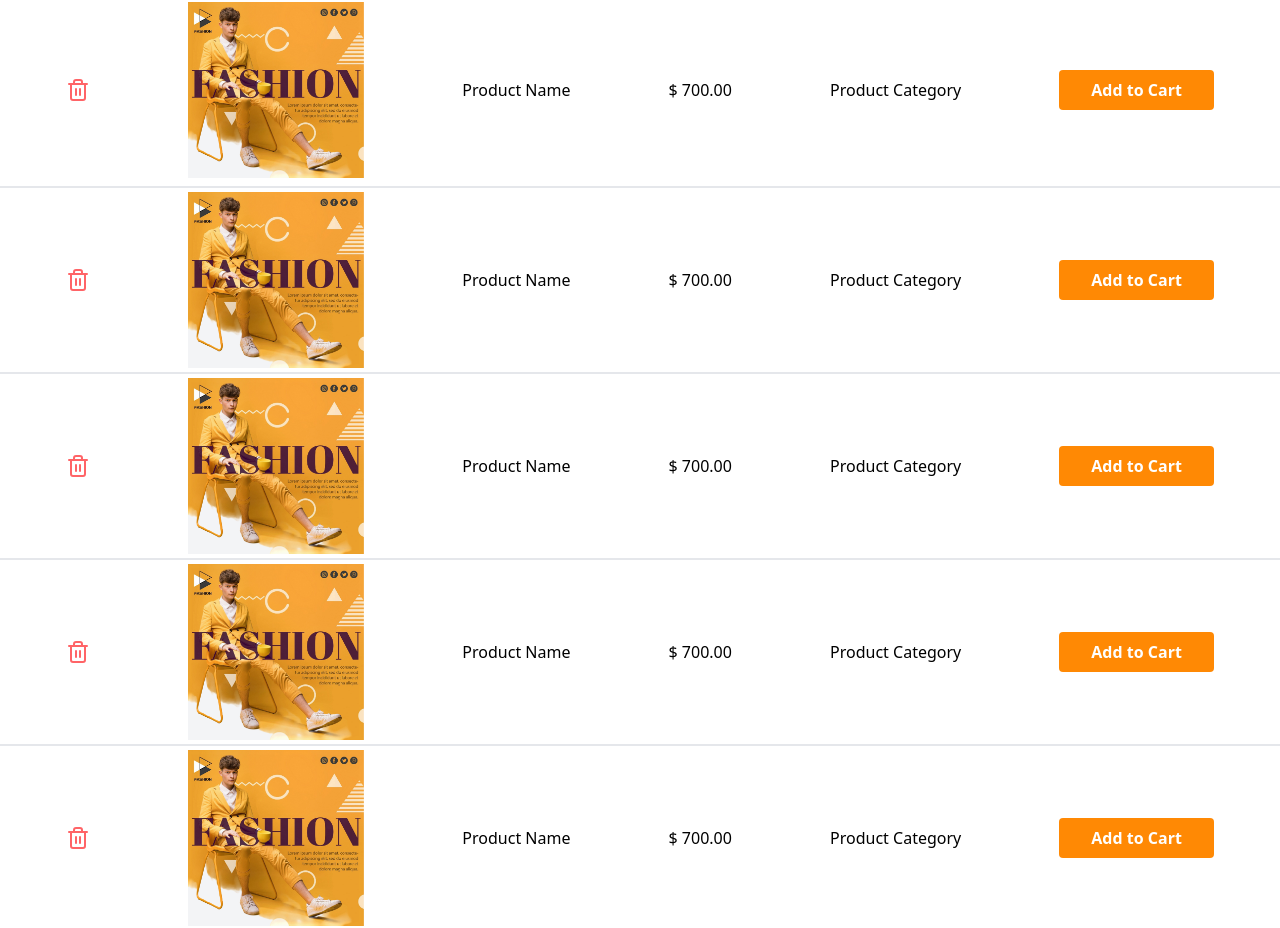
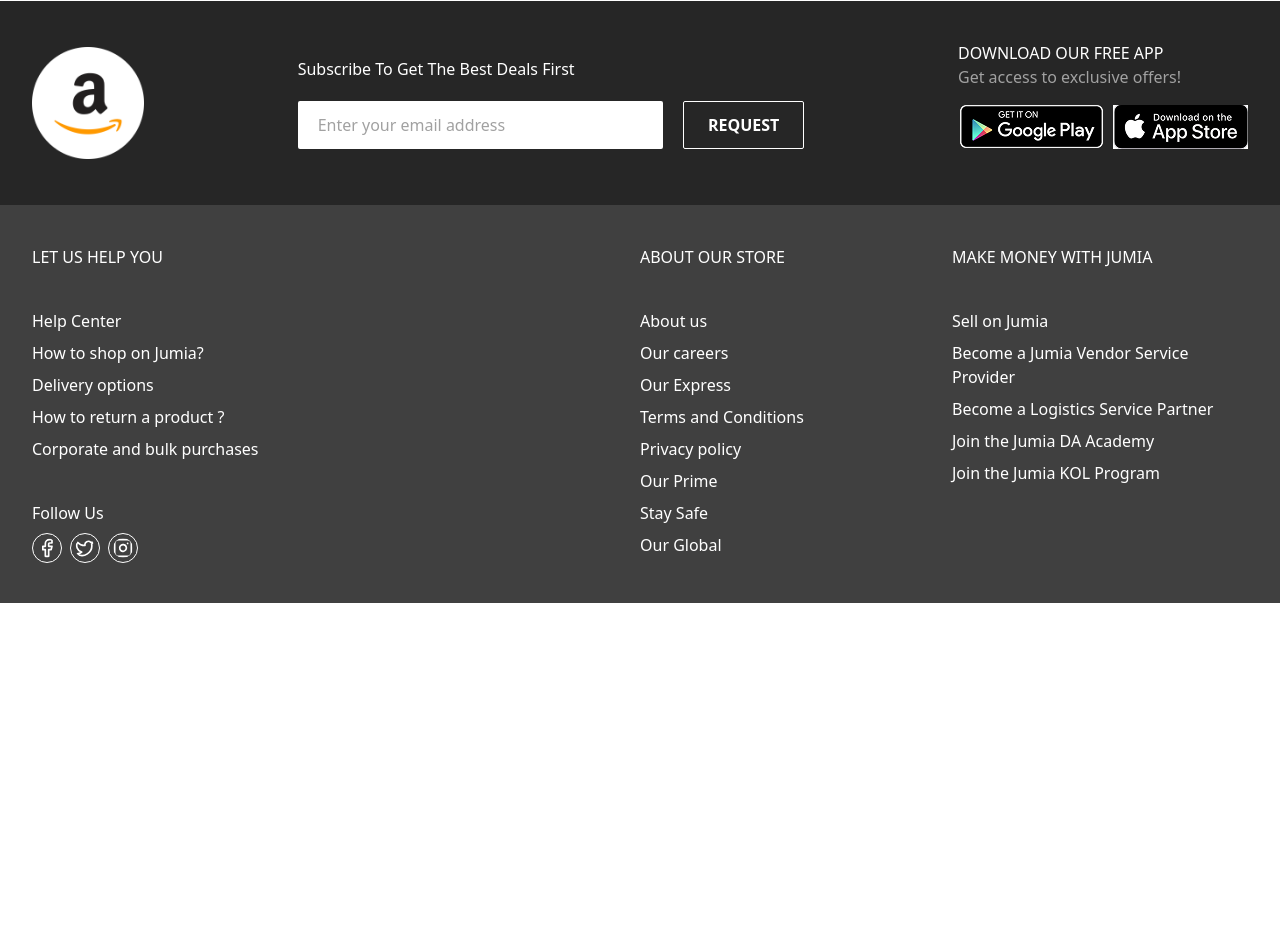
Before and after one commit to ahmedragab15/E-Commerce-Website, a React (Vite) app: page /wishList in a window 1280 px wide. Shown: the part 351-1279 px from the top of the page. After the commit the page ends 954 px from the top, so only its background shows below. Built offline with nearby package versions, Linux system fonts and the light colour scheme.

Commit message:
whishlist feature

```diff
--- a/src/components/Header.tsx
+++ b/src/components/Header.tsx
@@ -6,12 +6,14 @@ import { useState } from "react";
 import PageTransition from "./PageTransition";
 import { useContext } from "react";
 import { CartContext } from "./context/CartContext";
+import { WhishListContext } from "./context/WhishlistContext";
 
 const Header = () => {
   const [openNav, setOpenNav] = useState(false);
 
   const [isAnimating, setIsAnimating] = useState(false);
   const { cartItems } = useContext(CartContext);
+  const {whishListItems} = useContext(WhishListContext)
   const transitionHandler = () => {
     setIsAnimating(!isAnimating);
     setTimeout(() => {
@@ -21,7 +23,7 @@ const Header = () => {
 
   return (
     <>
-      <header className="fixed top-0 right-0 left-0 bg-orange-400 lg:py-5 px-8 flex flex-col justify-evenly z-[1000] shadow-sm space-y-3">
+      <header className="fixed top-0 right-0 left-0 bg-orange-400 lg:py-5 px-8 flex flex-col justify-evenly z-[999] shadow-sm space-y-3">
         <div className="top-nav flex justify-between items-center py-1 lg:py-0 relative">
           <span className="hidden lg:block">Selle easily on our store</span>
           <nav className={`fixed lg:static z-50 top-0 ${openNav ? "right-0" : "-right-full"} bottom-0 w-2/4 duration-700 lg:w-auto bg-orange-400 shadow-black shadow-sm lg:shadow-none p-5 lg:p-0 lg:bg-transparent flex items-center justify-center`}>
@@ -140,8 +142,9 @@ const Header = () => {
               <ShoppingCart size={33} className="cursor-pointer hover:scale-110 duration-200" />
               <span className="cart-count absolute top-0 right-0 bg-red-500 rounded-full pointer-events-none w-5 h-5 flex justify-center items-center">{cartItems?.length}</span>
             </Link>
-            <Link to="/wishlist">
+            <Link to="/wishlist" className="relative">
               <Heart size={33} className="cursor-pointer hover:scale-110 duration-200" />
+              <span className="cart-count absolute top-0 right-0 bg-red-500 rounded-full pointer-events-none w-5 h-5 flex justify-center items-center">{whishListItems?.length}</span>
             </Link>
           </div>
         </div>
--- /dev/null
+++ b/src/components/context/WhishlistContext.tsx
@@ -0,0 +1,47 @@
+import { createContext, ReactNode, useEffect, useState } from "react";
+import { IProduct } from "../../interfaces";
+
+interface WhishListItems extends IProduct {
+    quantity: number;
+}
+
+interface IProps {
+    whishListItems: WhishListItems[];
+    addWhishListItem: (item: WhishListItems) => void;
+    removeWhishListItem: (item: WhishListItems) => void;
+}
+
+// eslint-disable-next-line @typescript-eslint/no-explicit-any
+const WhishListContext = createContext<IProps | any>(null);
+
+const WhishListProvider = ({ children }: { children: ReactNode }) => {
+    const [whishListItems, setWishListItems] = useState<WhishListItems[]>([]);
+
+    useEffect(() => {
+        const storedWhishListItems = localStorage.getItem("whishListItems");
+        if (storedWhishListItems) {
+            setWishListItems(JSON.parse(storedWhishListItems));
+        }
+    }, []);
+
+    useEffect(() => {
+        localStorage.setItem("whishListItems", JSON.stringify(whishListItems));
+    }, [whishListItems]);
+
+    const addWhishListItem = (item: WhishListItems) => {
+        const existingWhishListItem = whishListItems.find((i) => i.id === item.id);
+        if (existingWhishListItem) {
+            setWishListItems((prevItems) => prevItems.map((i) => (i.id === item.id ? { ...i, quantity: i.quantity + 1 } : i)));
+        } else {
+            setWishListItems((prevItems) => [...prevItems, { ...item, quantity: 1 }]);
+        }
+    };
+
+    const removeWhishListItem = (item: WhishListItems) => {
+        setWishListItems((prevItems) => prevItems.filter((i) => i.id !== item.id))
+    };
+
+    return <WhishListContext.Provider value={{ whishListItems: whishListItems, addWhishListItem, removeWhishListItem, setWishListItems }}>{children}</WhishListContext.Provider>;
+};
+
+export { WhishListProvider, WhishListContext};
--- a/src/main.tsx
+++ b/src/main.tsx
@@ -2,9 +2,12 @@ import { createRoot } from "react-dom/client";
 import "./index.css";
 import App from "./App.tsx";
 import { CartProvider } from "./components/context/CartContext.tsx";
+import { WhishListProvider } from "./components/context/WhishlistContext.tsx";
 
 createRoot(document.getElementById("root")!).render(
   <CartProvider>
-    <App />
+    <WhishListProvider>
+      <App />
+    </WhishListProvider>
   </CartProvider>
 );
--- a/src/pages/Checkout.tsx
+++ b/src/pages/Checkout.tsx
@@ -2,8 +2,37 @@ import { Trash2 } from "lucide-react";
 import { Link } from "react-router-dom";
 import Images from "../components/Images";
 import { Helmet } from "react-helmet";
+import { useContext } from "react";
+import { CartContext } from "../components/context/CartContext";
+import toast from "react-hot-toast";
 
 const Checkout = () => {
+  const { cartItems, removeCartItem, setCartItems } = useContext(CartContext);
+
+  const handleRemoveFromCart = (id: number) => {
+    removeCartItem({ id });
+    toast.success("Item removed from cart");
+  };
+
+  const handleQuantityChange = (id: number, quantity: number) => {
+    console.log("handleQuantityChange", id, quantity);
+    const existingCartItemIndex = cartItems.findIndex((item: { id: number }) => item.id === id);
+    if (existingCartItemIndex !== -1) {
+      if (quantity <= 0) {
+        removeCartItem({ id });
+      } else {
+        const updatedCartItems = [...cartItems];
+        updatedCartItems[existingCartItemIndex].quantity = quantity;
+        setCartItems(updatedCartItems);
+      }
+    }
+  };
+
+  const total = cartItems
+    .map((item: { price: number; quantity: number }) => item.price * item.quantity)
+    .reduce((a: number, b: number) => a + b, 0)
+
+
   return (
     <>
       <Helmet>
@@ -11,7 +40,7 @@ const Checkout = () => {
       </Helmet>
       <main className="mt-37">
         <div className="container mx-auto my-12 py-8 px-10 xl:px-18 bg-neutral-100">
-          <Link to="/" className="inline-block underline text-orange-400 font-medium dec hover:text-black py-2">
+          <Link to="/shop" className="inline-block underline text-orange-400 font-medium dec hover:text-black py-2">
             &lt; Continue Shopping
           </Link>
           <div className="cart-header pt-8 pb-4 border-t border-gray-200">
@@ -20,48 +49,32 @@ const Checkout = () => {
           </div>
           <div className="wrapper flex flex-col lg:flex-row justify-between gap-4">
             <div className="cart-items space-y-8 lg:w-3/5 ">
-              <div className="item w-fit mx-auto sm:w-auto bg-white flex flex-col sm:flex-row justify-evenly items-center gap-4 py-4 px-6 rounded-xl shadow-lg">
-                <img src={Images.homeImgs.h2} className="bg-gray-100 w-20 lg:w-30 h-auto object-fit" alt="hero image" />
-                <div>
-                  <h3 className="font-medium">Product Name</h3>
-                  <h3 className="text-sm text-gray-600">Product description</h3>
+              {cartItems.map((item: { id: number; title: string; image: string; description: string; category: string; price: number; quantity: number; total: number }, idx: number) => (
+                <div key={idx} className="item w-fit mx-auto sm:w-auto bg-white flex flex-col sm:flex-row justify-evenly items-center gap-4 py-4 px-6 rounded-xl shadow-lg">
+                  <img src={item.image} className="bg-gray-100 w-20 lg:w-30 h-30 object-fit" alt={item.title} />
+                  <div>
+                    <h3 title={item.title} className="font-medium line-clamp-1">
+                      {item.title}
+                    </h3>
+                    <h3 title={item.description} className="text-sm text-gray-600 max-w-50 line-clamp-2">
+                      {item.description}
+                    </h3>
+                  </div>
+                  <div className="quantity flex font-medium space-x-2 lg:space-x-3">
+                    <button className="border border-gray-300 bg-neutral-100 hover:bg-neutral-200 lg:text-lg px-1 lg:px-2 cursor-pointer" onClick={() => handleQuantityChange(item.id, item.quantity - 1)}>
+                      -
+                    </button>
+                    <span className=" lg:text-lg">{item.quantity}</span>
+                    <button className="border border-gray-300 bg-neutral-100 hover:bg-neutral-200 lg:text-lg px-1 lg:px-2 cursor-pointer" onClick={() => handleQuantityChange(item.id, item.quantity + 1)}>
+                      +
+                    </button>
+                  </div>
+                  <span className="price font-medium">${(item.price * item.quantity).toFixed(2)}</span>
+                  <button onClick={() => handleRemoveFromCart(item.id)}>
+                    <Trash2 className="text-red-400 hover:text-red-500 cursor-pointer" />
+                  </button>
                 </div>
-                <div className="quantity flex font-medium space-x-2 lg:space-x-3">
-                  <button className="border border-gray-300 bg-neutral-100 hover:bg-neutral-200 lg:text-lg px-1 lg:px-2 cursor-pointer">-</button>
-                  <span className=" lg:text-lg">2</span>
-                  <button className="border border-gray-300 bg-neutral-100 hover:bg-neutral-200 lg:text-lg px-1 lg:px-2 cursor-pointer">+</button>
-                </div>
-                <span className="price font-medium">$ 700.00</span>
-                <Trash2 className="text-red-400 hover:text-red-500 cursor-pointer" />
-              </div>
-              <div className="item w-fit mx-auto sm:w-auto bg-white flex flex-col sm:flex-row justify-evenly items-center gap-4 py-4 px-6 rounded-xl shadow-lg">
-                <img src={Images.homeImgs.h2} className="bg-gray-100 w-20 lg:w-30 h-auto object-fit" alt="hero image" />
-                <div>
-                  <h3 className="font-medium">Product Name</h3>
-                  <h3 className="text-sm text-gray-600">Product description</h3>
-                </div>
-                <div className="quantity flex font-medium space-x-2 lg:space-x-3">
-                  <button className="border border-gray-300 bg-neutral-100 hover:bg-neutral-200 lg:text-lg px-1 lg:px-2 cursor-pointer">-</button>
-                  <span className=" lg:text-lg">2</span>
-                  <button className="border border-gray-300 bg-neutral-100 hover:bg-neutral-200 lg:text-lg px-1 lg:px-2 cursor-pointer">+</button>
-                </div>
-                <span className="price font-medium">$ 700.00</span>
-                <Trash2 className="text-red-400 hover:text-red-500 cursor-pointer" />
-              </div>
-              <div className="item w-fit mx-auto sm:w-auto bg-white flex flex-col sm:flex-row justify-evenly items-center gap-4 py-4 px-6 rounded-xl shadow-lg">
-                <img src={Images.homeImgs.h2} className="bg-gray-100 w-20 lg:w-30 h-auto object-fit" alt="hero image" />
-                <div>
-                  <h3 className="font-medium">Product Name</h3>
-                  <h3 className="text-sm text-gray-600">Product description</h3>
-                </div>
-                <div className="quantity flex font-medium space-x-2 lg:space-x-3">
-                  <button className="border border-gray-300 bg-neutral-100 hover:bg-neutral-200 lg:text-lg px-1 lg:px-2 cursor-pointer">-</button>
-                  <span className=" lg:text-lg">2</span>
-                  <button className="border border-gray-300 bg-neutral-100 hover:bg-neutral-200 lg:text-lg px-1 lg:px-2 cursor-pointer">+</button>
-                </div>
-                <span className="price font-medium">$ 700.00</span>
-                <Trash2 className="text-red-400 hover:text-red-500 cursor-pointer" />
-              </div>
+              ))}
             </div>
             <div className="card-details lg:w-2/5 bg-white rounded-xl shadow-lg py-8 px-6 h-fit">
               <h3 className="text-lg font-medium">Card Details</h3>
@@ -122,19 +135,19 @@ const Checkout = () => {
                   <div className="balance flex flex-col pl-2 sm:pl-0 sm:flex-row justify-between gap-2">
                     <h5 className="font-medium">Balance</h5>
                     <h5 className="font-medium text-sm">
-                      $ <span>700.00</span>
+                      <span>${total.toLocaleString()}</span>
                     </h5>
                   </div>
                   <div className="delivery-fee flex flex-col pl-2 sm:pl-0 sm:flex-row justify-between gap-2">
                     <h5 className="font-medium">Delivery fee</h5>
                     <h5 className="font-medium text-xs pr-2">
-                      $ <span>70.00</span>
+                      <span>$40.00</span>
                     </h5>
                   </div>
                   <div className="total-amount flex flex-col pl-2 sm:pl-0 sm:flex-row justify-between gap-2">
                     <h5 className="text-lg font-bold">Total bill amount</h5>
                     <h5 className="text-lg font-bold">
-                      $ <span>770.00</span>
+                      <span>${(total + 40).toLocaleString()}</span>
                     </h5>
                   </div>
                   <input className="font-medium w-full text-lg text-white bg-orange-400 border border-orange-400 hover:text-orange-400 hover:bg-white cursor-pointer py-3 my-6 rounded-sm" type="submit" value="Confirm Payment" />
--- a/src/pages/WishList.tsx
+++ b/src/pages/WishList.tsx
@@ -1,12 +1,27 @@
-// interface Iprops {
-
 import { Trash2 } from "lucide-react";
-import Images from "../components/Images";
 import { Helmet } from "react-helmet";
+import { WhishListContext } from "../components/context/WhishlistContext";
+import { useContext } from "react";
+import toast from "react-hot-toast";
+import { CartContext } from "../components/context/CartContext";
 
 // }
 
 const WishList = () => {
+
+    const { whishListItems, removeWhishListItem } = useContext(WhishListContext);
+  const { addCartItem } = useContext(CartContext);
+  const handleRemoveFromWhishList = (id: number) => {
+    removeWhishListItem({ id });
+    toast.success("Item removed from whishlist");
+  };
+
+    const handleAddToCart = (product: { id: number; title: string; image: string; category: string; price: number; quantity: number; total: number; }) => {
+      addCartItem(product);
+      toast.success("Item added to cart");
+    };
+
+
   return (
     <>
       <Helmet>
@@ -20,47 +35,21 @@ const WishList = () => {
             <span className="font-medium">Unit Price</span>
             <span className="font-medium">Category</span>
           </div>
-          <div className="list my-8 flex md:flex-col justify-center gap-8 md:gap-0 flex-wrap">
-            <div className="product flex flex-col md:flex-row justify-evenly items-center gap-8 border-y border-gray-200 py-2">
-              <Trash2 className="text-red-400 hover:text-red-500 cursor-pointer" />
-              <img src={Images.homeImgs.h2} className="bg-gray-100 w-44 h-auto object-fit" alt="hero image" />
-              <h3 className="font-medium">Product Name</h3>
-              <span className="">$ 700.00</span>
-              <span className="">Product Category</span>
-              <button className="font-semibold text-white bg-orange-400 hover:bg-orange-500 cursor-pointer py-2 px-8 rounded-sm">Add to Cart</button>
-            </div>
-            <div className="product flex flex-col md:flex-row justify-evenly items-center gap-8 border-y border-gray-200 py-1">
-              <Trash2 className="text-red-400 hover:text-red-500 cursor-pointer" />
-              <img src={Images.homeImgs.h2} className="bg-gray-100 w-44 h-auto object-fit" alt="hero image" />
-              <h3 className="font-medium">Product Name</h3>
-              <span className="">$ 700.00</span>
-              <span className="">Product Category</span>
-              <button className="font-semibold text-white bg-orange-400 hover:bg-orange-500 cursor-pointer py-2 px-8 rounded-sm">Add to Cart</button>
-            </div>
-            <div className="product flex flex-col md:flex-row justify-evenly items-center gap-8 border-y border-gray-200 py-1">
-              <Trash2 className="text-red-400 hover:text-red-500 cursor-pointer" />
-              <img src={Images.homeImgs.h2} className="bg-gray-100 w-44 h-auto object-fit" alt="hero image" />
-              <h3 className="font-medium">Product Name</h3>
-              <span className="">$ 700.00</span>
-              <span className="">Product Category</span>
-              <button className="font-semibold text-white bg-orange-400 hover:bg-orange-500 cursor-pointer py-2 px-8 rounded-sm">Add to Cart</button>
-            </div>
-            <div className="product flex flex-col md:flex-row justify-evenly items-center gap-8 border-y border-gray-200 py-1">
-              <Trash2 className="text-red-400 hover:text-red-500 cursor-pointer" />
-              <img src={Images.homeImgs.h2} className="bg-gray-100 w-44 h-auto object-fit" alt="hero image" />
-              <h3 className="font-medium">Product Name</h3>
-              <span className="">$ 700.00</span>
-              <span className="">Product Category</span>
-              <button className="font-semibold text-white bg-orange-400 hover:bg-orange-500 cursor-pointer py-2 px-8 rounded-sm">Add to Cart</button>
-            </div>
-            <div className="product flex flex-col md:flex-row justify-evenly items-center gap-8 border-y border-gray-200 py-1">
-              <Trash2 className="text-red-400 hover:text-red-500 cursor-pointer" />
-              <img src={Images.homeImgs.h2} className="bg-gray-100 w-44 h-auto object-fit" alt="hero image" />
-              <h3 className="font-medium">Product Name</h3>
-              <span className="">$ 700.00</span>
-              <span className="">Product Category</span>
-              <button className="font-semibold text-white bg-orange-400 hover:bg-orange-500 cursor-pointer py-2 px-8 rounded-sm">Add to Cart</button>
-            </div>
+                      <div className="list flex md:flex-col flex-row justify-between gap-8 md:gap-0 space-y-4">
+          {whishListItems.map((item: { id: number; title: string; image: string; category: string; price: number; quantity: number; total: number }, idx: number) => (
+
+              <div key={idx} className="product flex flex-col md:flex-row justify-evenly items-center gap-8 border-y border-gray-200 py-2">
+                <button onClick={() => handleRemoveFromWhishList(item.id)}>
+                  <Trash2 className="text-red-400 hover:text-red-500 cursor-pointer" />
+                </button>
+                <img src={item.image} className="bg-gray-100 w-44 h-44 object-fit" alt={item.title} />
+                <h3 className="font-medium">{item.title}</h3>
+                <span className="font-medium">${item.price}</span>
+                <span className="font-medium">{item.category}</span>
+                <button className="font-semibold text-white bg-orange-400 hover:bg-orange-500 cursor-pointer py-2 px-8 rounded-sm" onClick={() => handleAddToCart(item)}>
+                  Add to Cart</button>
+              </div>
+          ))}
           </div>
         </div>
       </main>
```
Also changed, not shown: src/components/ProductCard.tsx (+20 -1 lines), src/pages/Cart.tsx (+7 -2 lines), src/pages/ProductDetails.tsx (+6 -1 lines).
